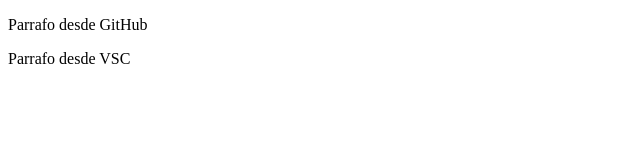
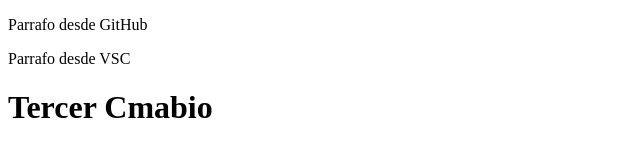
Before and after one commit to eliany22/SegungaPractca-Git, a plain HTML site: page index.html in a window 1280 px wide. Shown: the whole page, without its empty margins (0-640 px from the left). Drawn offline with Linux system fonts and the light colour scheme.

Commit message:
OTRO DESDE VSC

```diff
--- a/index.html
+++ b/index.html
@@ -10,6 +10,7 @@
     <title>Aprendiendo Git</title>
     <p>Parrafo desde GitHub</p>
     <p>Parrafo desde VSC</p>
+    <h1>Tercer Cmabio</h1>
 
 </body>
 </html>
```
